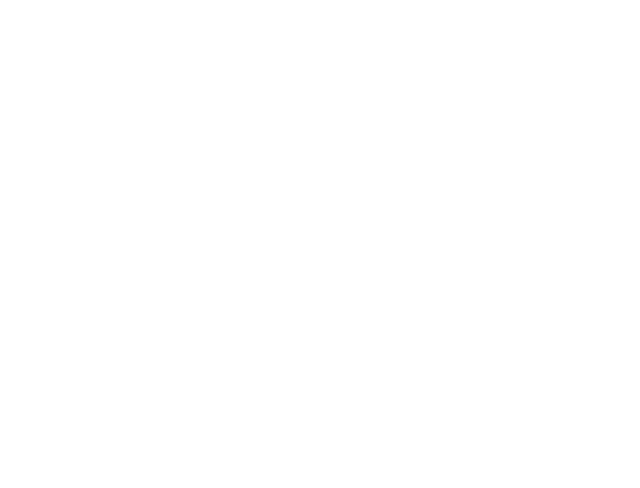
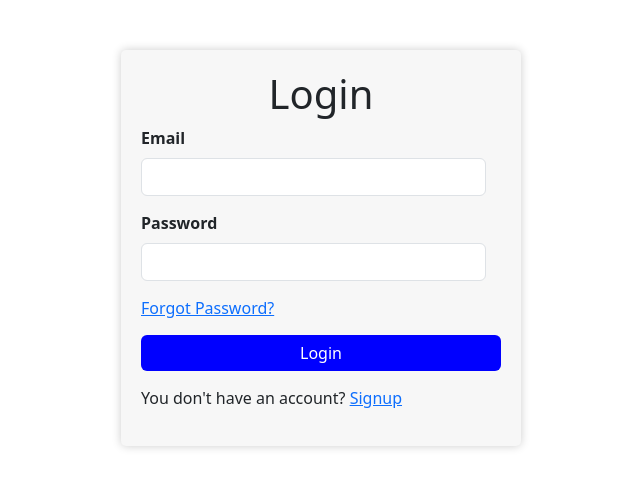
Before and after one commit to krishna-sourcehub/GUVI-User-App-Frontend, a React (Vite) app: page / in a window 1280 px wide. Shown: the top 488 px of the page, without its empty margins (319-959 px from the left). Built offline with nearby package versions, Linux system fonts and the light colour scheme.

Commit message:
first commit

```diff
--- a/src/main.jsx
+++ b/src/main.jsx
@@ -1,11 +1,11 @@
-import React from 'react';
+    import React from 'react';
 import ReactDOM from 'react-dom/client';
 import { BrowserRouter } from 'react-router-dom';
 import App from './App.jsx';
 
-ReactDOM.createRoot(document.getElementById('root')).render(
-    <BrowserRouter basename="https://auth-back-uilb.onrender.com">
-    <App />
-    </BrowserRouter>
+    ReactDOM.createRoot(document.getElementById('root')).render(
+        <BrowserRouter>
+        <App />
+        </BrowserRouter>
 
-);
+    );
```
